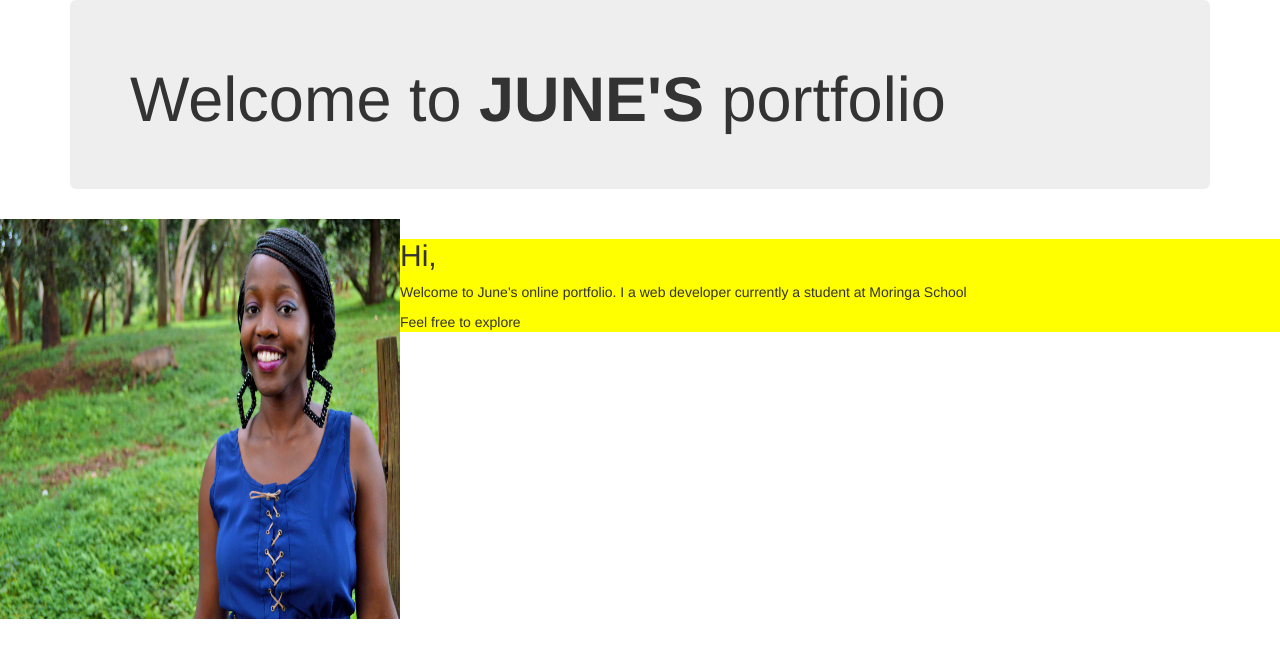
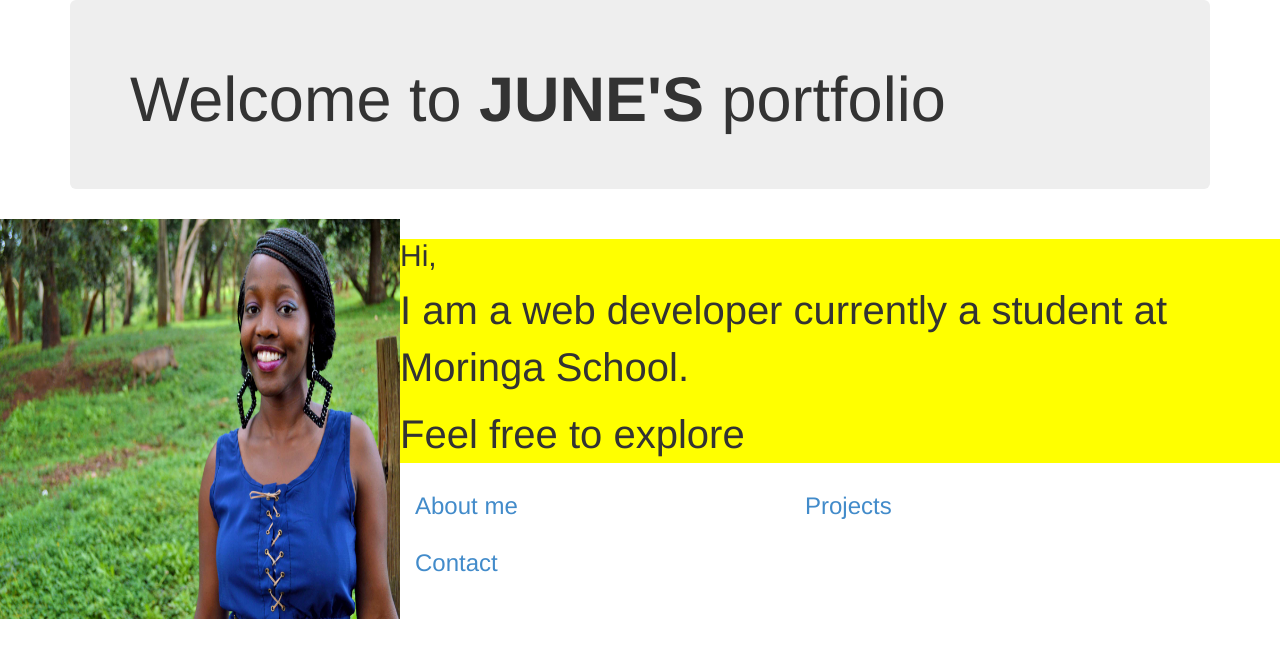
Before and after one commit to JuneMuoti/JuneMuoti.github.io, a plain HTML site: page portfolio.html in a window 1280 px wide. Drawn offline with Linux system fonts and the light colour scheme.

Commit message:
Add links to pages

```diff
--- a/css/styles.css
+++ b/css/styles.css
@@ -8,4 +8,8 @@ img{float:left;
 }
 h2{
   font-size: 100px;
+
 }
+.p1{
+  font-size: 40px;
+}
--- a/portfolio.html
+++ b/portfolio.html
@@ -1,11 +1,11 @@
-<DOCTYPE! html>
+<DOCTYPE! html background-color:"yellow">
 <html>
 <head>
   <title>June Muoti</title>
   <link href="css/styles.css" rel="stylesheet" type="text/css">
   <link href="css/bootstrap.min.css" rel="stylesheet" type="text/css">
 </head>
-<body bg-color="yellow">
+<body background-color="yellow">
   <div class="container">
   <div class="jumbotron">
   <h1> Welcome to <strong> JUNE'S</strong> portfolio</h2>
@@ -14,9 +14,30 @@
 <img src="img/june1.jpg" width="400" height="400" alt="An image of me">
 <div class="sidebar">
 <h2>Hi,</h2>
-<p>Welcome to June's online portfolio. I a web developer currently a student at Moringa School </p>
-<p>Feel free to explore</p>
+<p class="p1">I am a  web developer currently a student at Moringa School. </p>
+<p class="p1">Feel free to explore</p>
+
 </div>
+
+<div class="container">
+  <div class="row">
+    <div class="col-md-4">
+      <h3><a href="about-me.html"> About me</h3>
+
+    </div>
+    <div class="col-md-4">
+      <h3><a href="projects.html">Projects</h3>
+
+    </div>
+    <div class="col-md-4">
+      <h3><a href="contacts.html">Contact</h3>
+
+    </div>
+  </div>
+</div>
+
+
+
 
 </body>
 </html>
```
Also changed, not shown: about-me.html (added), contacts.html (added), projects.html (added).
